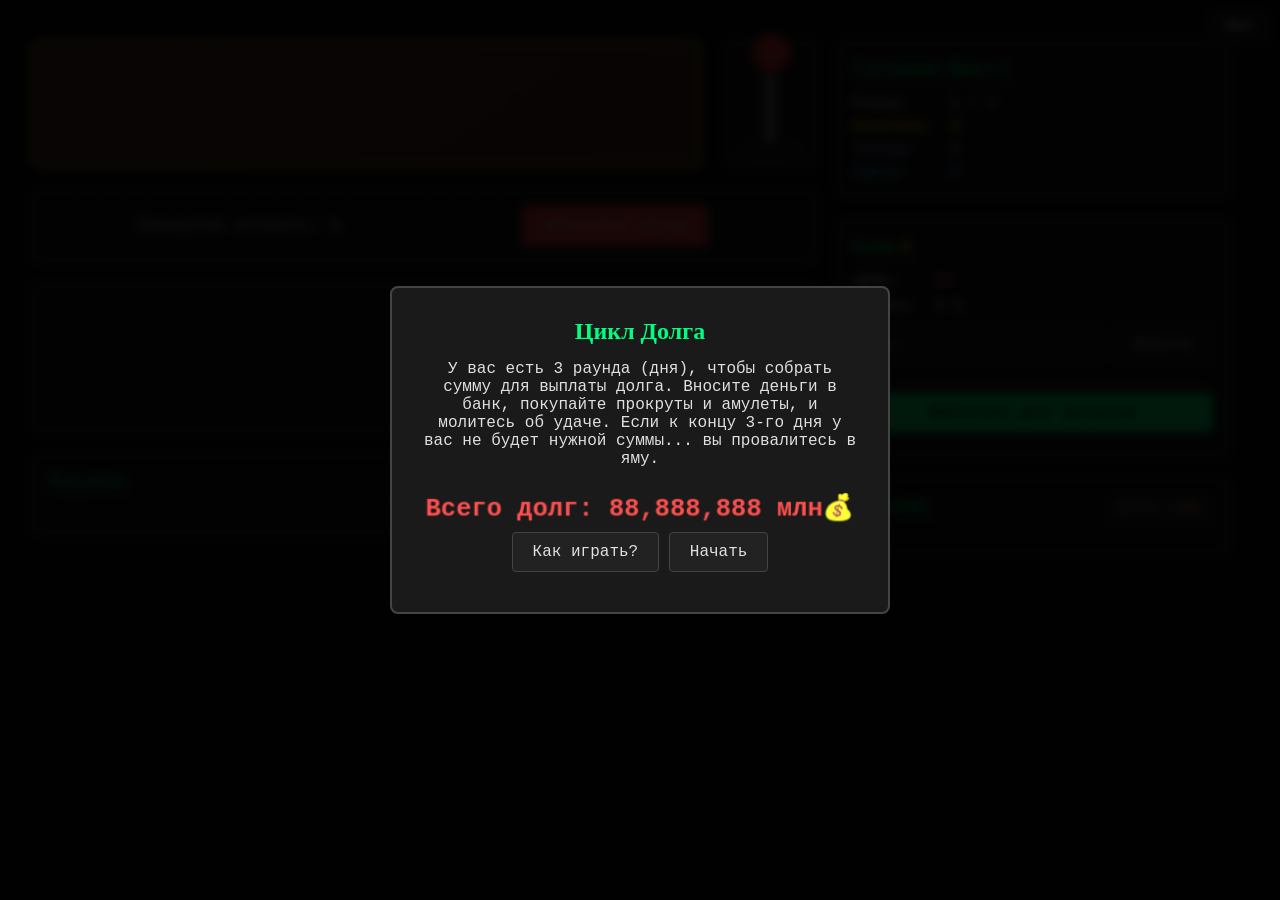
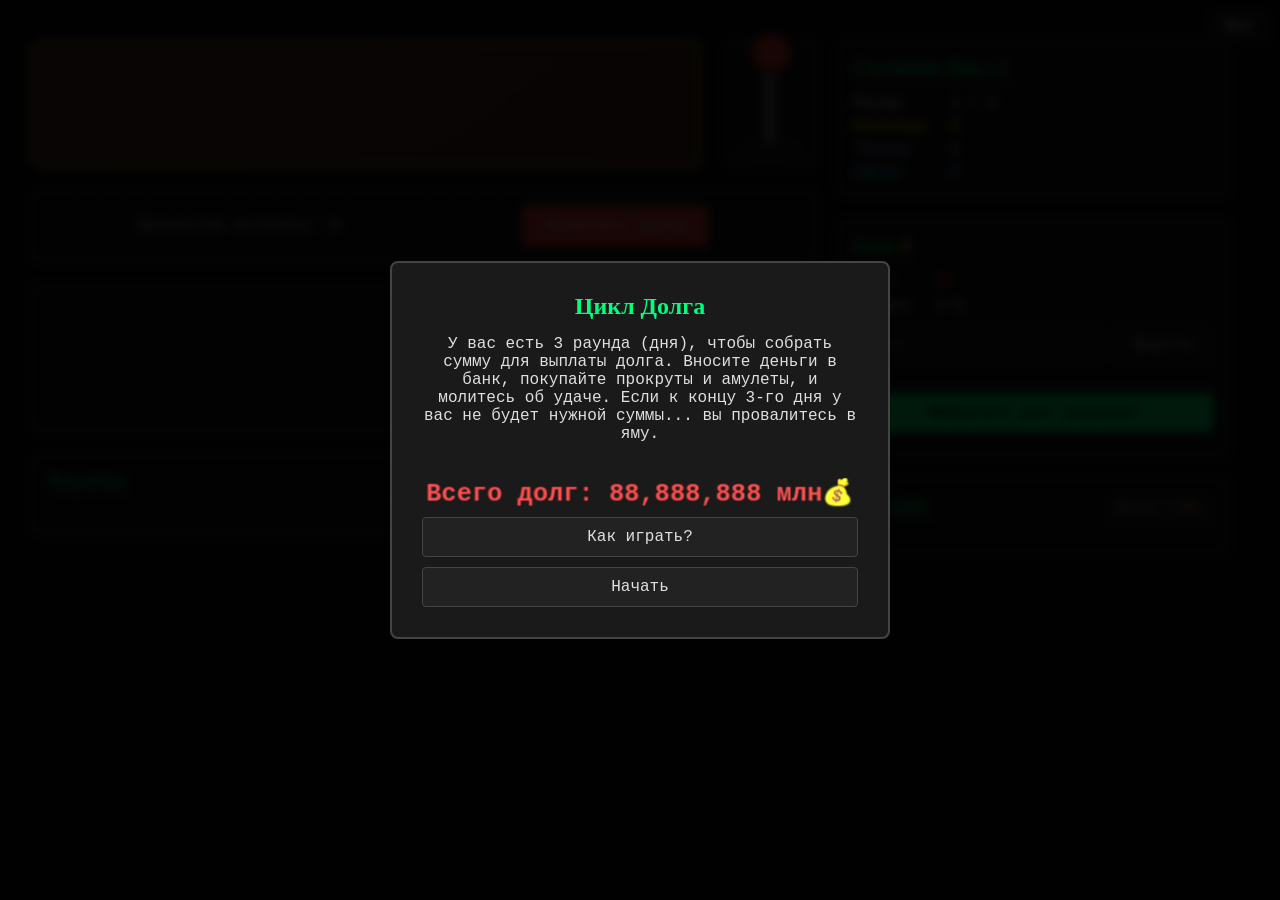

Балансировка сложности, удаление отладочных логов и исправление опечаток

--- a/style.css
+++ b/style.css
@@ -30,13 +30,13 @@ body {
     padding: 20px 0; /* Added padding for better spacing */
     background-image: radial-gradient(circle, #222 1px, transparent 1px);
     background-size: 25px 25px;
+}
 
-    /* Отключаем выделение текста для всей игры */
-    .game-container, .modal-overlay {
+/* Отключаем выделение текста для всей игры */
+.game-container, .modal-overlay {
     -webkit-user-select: none; /* Safari */
     -ms-user-select: none; /* IE 10+ */
     user-select: none; /* Standard syntax */
-}
 }
 
 .game-container {
@@ -472,8 +472,10 @@ button:disabled { cursor: not-allowed; opacity: 0.5; }
     border-radius: 8px;
     border: 2px solid var(--border-color);
     max-width: 500px;
-    
+    width: 100%;
+    display: flex;
     flex-direction: column;
+    align-items: stretch;
 }
 .modal-content h2 { margin-bottom: 15px; color: var(--highlight-color); }
 .modal-content p { margin-bottom: 25px; }
@@ -618,6 +620,11 @@ button:disabled { cursor: not-allowed; opacity: 0.5; }
 /* ==========================================
    END BOSS BATTLE STYLES
    ========================================== */
+
+@keyframes debt-pulse {
+    0% { opacity: 0.7; transform: scale(0.98); }
+    100% { opacity: 1; transform: scale(1.02); }
+}
 
 @keyframes shake {
     0%, 100% { transform: translate(0, 0) rotate(0); }
@@ -1840,28 +1847,6 @@ button:disabled { cursor: not-allowed; opacity: 0.5; }
     color: var(--highlight-color);
     text-shadow: 0 0 5px var(--highlight-color);
 }
-
-/* Компактное модальное окно статистики */
-.compact-stats-modal { max-width: 1000px !important; padding: 18px 12px !important; }
-
-/* Двухколоночная структура для статистики */
-.stats-two-columns {
-    display: grid;
-    grid-template-columns: 1fr 1fr;
-    gap: 20px;
-    margin-bottom: 15px;
-}
-
-.stats-left-column, .stats-right-column {
-    display: flex;
-    flex-direction: column;
-    gap: 15px;
-}
-
-.stats-section.compact { margin-bottom: 0; padding: 8px 0 4px 0; background: none; border: none; box-shadow: none; }
-.compact-passives-list { display: flex; flex-wrap: wrap; gap: 6px; }
-.compact-passive-btn { background: var(--cell-bg); border: 1px solid var(--border-color); border-radius: 4px; padding: 4px 10px; font-size: 0.98em; cursor: pointer; color: var(--highlight-color); transition: background 0.15s, border-color 0.15s; }
-.compact-passive-btn:hover { background: var(--highlight-color); color: var(--bg-color); border-color: var(--highlight-color); }
 
 /* Компактная таблица символов */
 .compact-symbol-table { width: 100%; border-collapse: collapse; font-size: 0.98em; margin-top: 2px; }
@@ -4414,6 +4399,7 @@ h1, h2, h3, h4, h5, h6 {
     text-transform: uppercase;
     background: linear-gradient(to bottom, #fff, #ccc);
     -webkit-background-clip: text;
+    background-clip: text;
     -webkit-text-fill-color: transparent;
     margin-bottom: 20px !important;
 }
@@ -4423,6 +4409,7 @@ h1, h2, h3, h4, h5, h6 {
     font-size: 64px !important;
     background: linear-gradient(to bottom, #ffd700, #ff8c00);
     -webkit-background-clip: text;
+    background-clip: text;
     -webkit-text-fill-color: transparent;
     filter: drop-shadow(0 4px 0px rgba(0,0,0,0.5));
     transform: scale(1);
